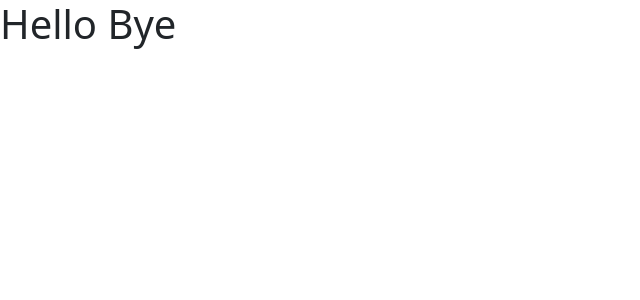
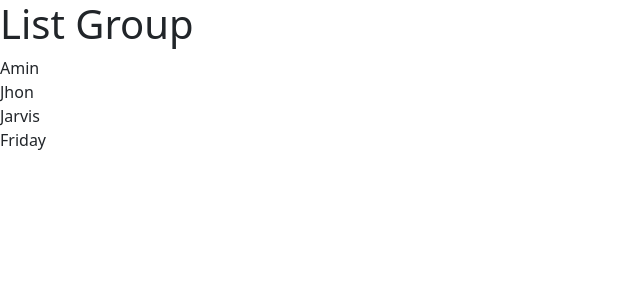
Before and after one commit to PrajwalBS-coder/React-App, a React (Vite) app in the folder my app/: page / in a window 1280 px wide. Shown: the top 300 px of the page, without its empty margins (0-640 px from the left). Built offline with nearby package versions, Linux system fonts and the light colour scheme.

Commit message:
2nd day of react

```diff
--- a/my app/src/App.tsx
+++ b/my app/src/App.tsx
@@ -1,6 +1,6 @@
-import Message from "./Message"
+import {ListGroup} from "./components/listgroup"
 
 function App(){
-  return <div><Message/></div>
+  return <div><ListGroup/></div>
 }
 export default App
--- /dev/null
+++ b/my app/src/components/listgroup.tsx
@@ -0,0 +1,13 @@
+import { Fragment } from "react/jsx-runtime";
+
+export function ListGroup() {
+const a=["Amin","Jhon","Jarvis","Friday"]
+
+
+    return (<Fragment><h1>List Group</h1>
+        <ul className="list-group">
+        {a.map(name => <li>{name}</li>)}
+    </ul></Fragment>);
+}
+
+//export default listgroup
```
